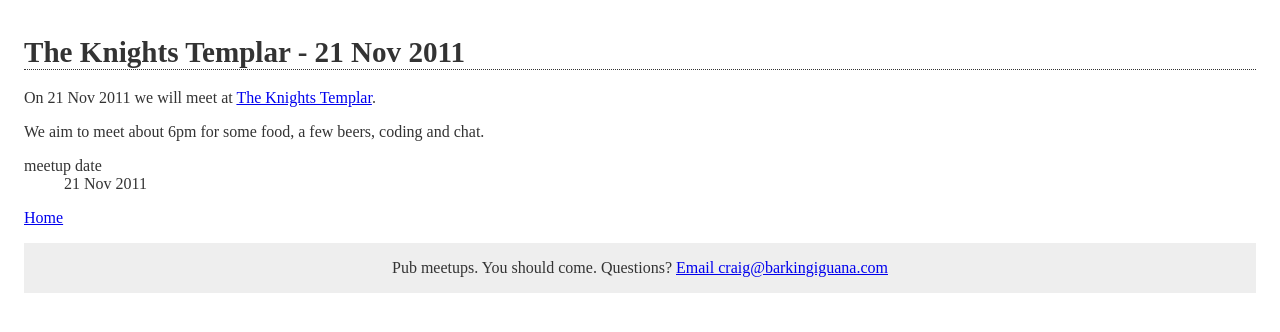
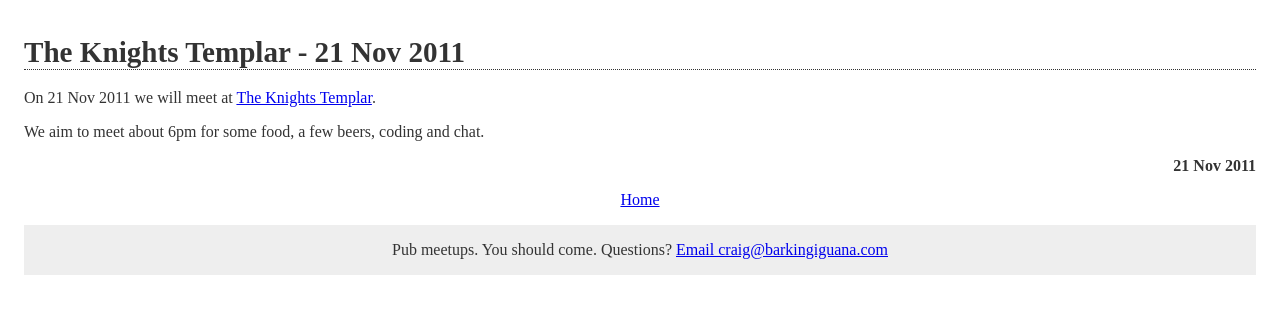
Before and after one commit to craigw/pub-hack, a Jekyll site: the page built from _posts/2011-11-21-the-knights-templar.md, in a window 1280 px wide. Shown: the top 332 px of the page. Built offline with Jekyll 4.4.1, drawn with Linux system fonts in a browser that asks for light colours; a style sheet for code colours, icons or effects is not loaded.

Commit message:
Correct class name

```diff
--- a/_layouts/meetup.html
+++ b/_layouts/meetup.html
@@ -1,7 +1,7 @@
 ---
 layout: base
 ---
-<div class="post">
+<div class="meetup">
   <div id="hd">
     <h1>{{ page.pub_name }} - {{ page.date | date_to_string }}</h1>
   </div>
```
